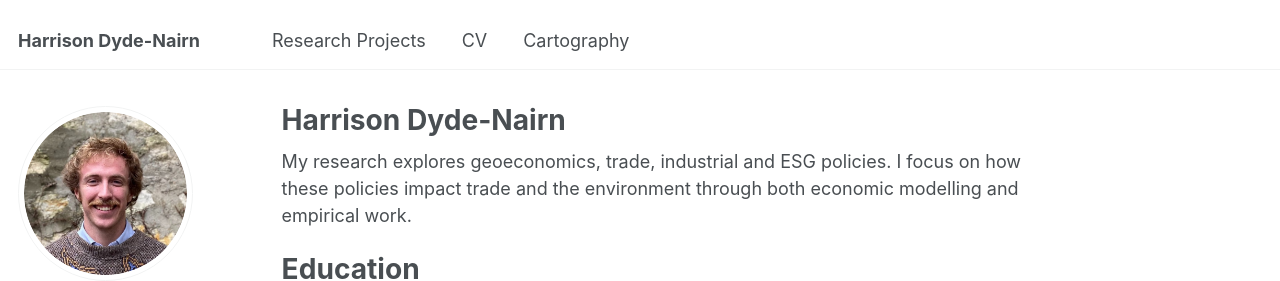
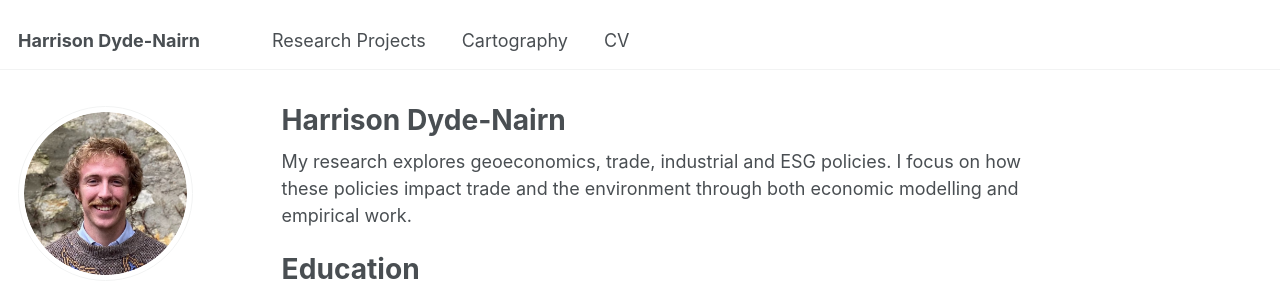
Before and after one commit to hdydenairn/hdydenairn.github.io, a Jekyll site: the page built from _pages/about.md, in a window 1280 px wide. Shown: the top 281 px of the page. Built offline with Jekyll 4.4.1, drawn with Linux system fonts in a browser that asks for light colours; part of the change alters nothing that is shown.

```diff
--- a/_data/navigation.yml
+++ b/_data/navigation.yml
@@ -8,11 +8,11 @@ main:
   - title: "Research Projects"
     url: /projects/
 
+  - title: "Cartography"
+    url: /cartography/
+
   - title: "CV"
     url: /cv/
-
-  - title: "Cartography"
-    url: /cartography/
 
   - # title: "Talks"
     # url: /talks/
```
